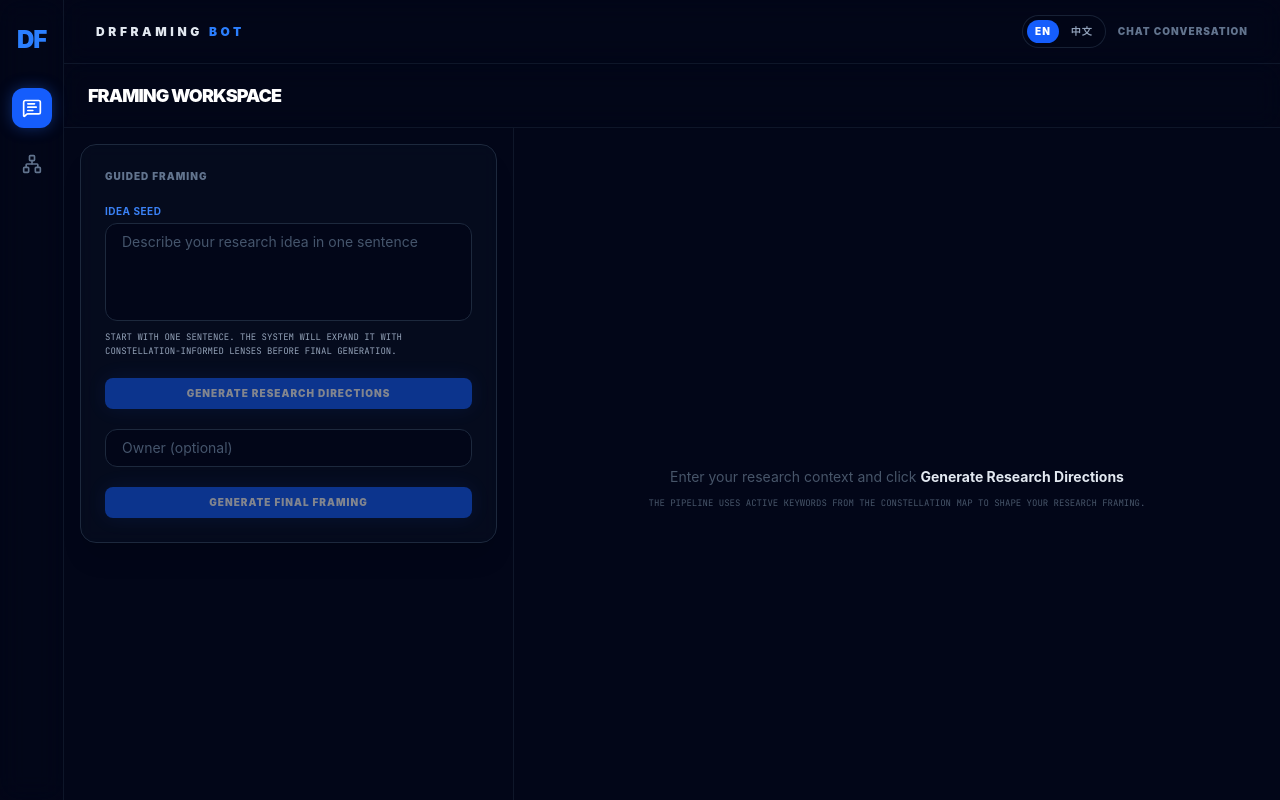
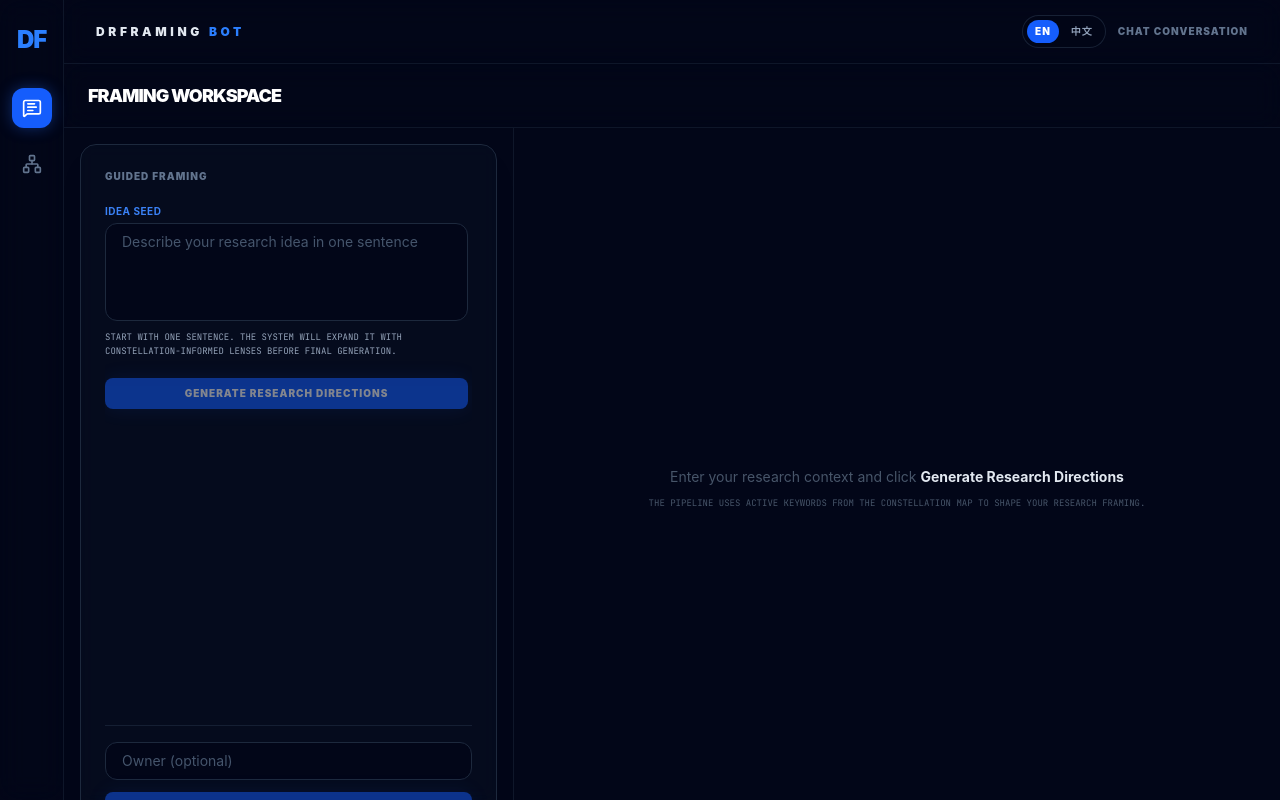
Before and after one commit to futurethingslab0314/DRFramingAgent, a React (Vite) app in the folder frontend/: page / in a window 1280 px wide. Built offline with nearby package versions, Linux system fonts and the light colour scheme.

Commit message:
UI updated

```diff
--- a/frontend/src/components/ChatPanel.tsx
+++ b/frontend/src/components/ChatPanel.tsx
@@ -273,7 +273,8 @@ export default function ChatPanel({ onResult, onPreviewChange }: ChatPanelProps)
     );
 
     return (
-        <div className={`${theme.components.glassCard} space-y-5`}>
+        <div className={`${theme.components.glassCard} flex min-h-full flex-col overflow-hidden`}>
+            <div className="flex-1 space-y-5 overflow-y-auto pr-1 pb-6">
                 <h3 className={theme.typography.subheading}>{t("chat.title")}</h3>
 
                 <div>
@@ -456,7 +457,10 @@ export default function ChatPanel({ onResult, onPreviewChange }: ChatPanelProps)
                         </p>
                     </div>
                 )}
+            </div>
 
+            <div className="mt-4 border-t border-slate-800/70 pt-4">
+                <div className="space-y-3">
                     <input
                         className={`${theme.components.input} w-full`}
                         type="text"
@@ -483,5 +487,7 @@ export default function ChatPanel({ onResult, onPreviewChange }: ChatPanelProps)
                         {running ? t("chat.running") : t("chat.run")}
                     </button>
                 </div>
+            </div>
+        </div>
     );
 }
```
Lines whose indentation alone changed are shown as unchanged.
